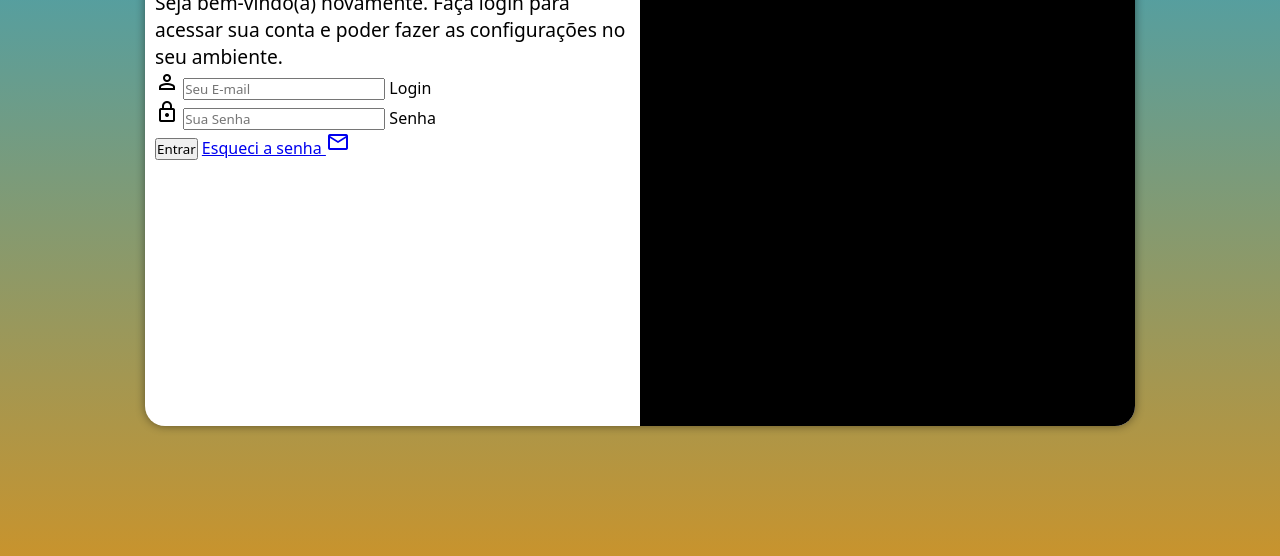
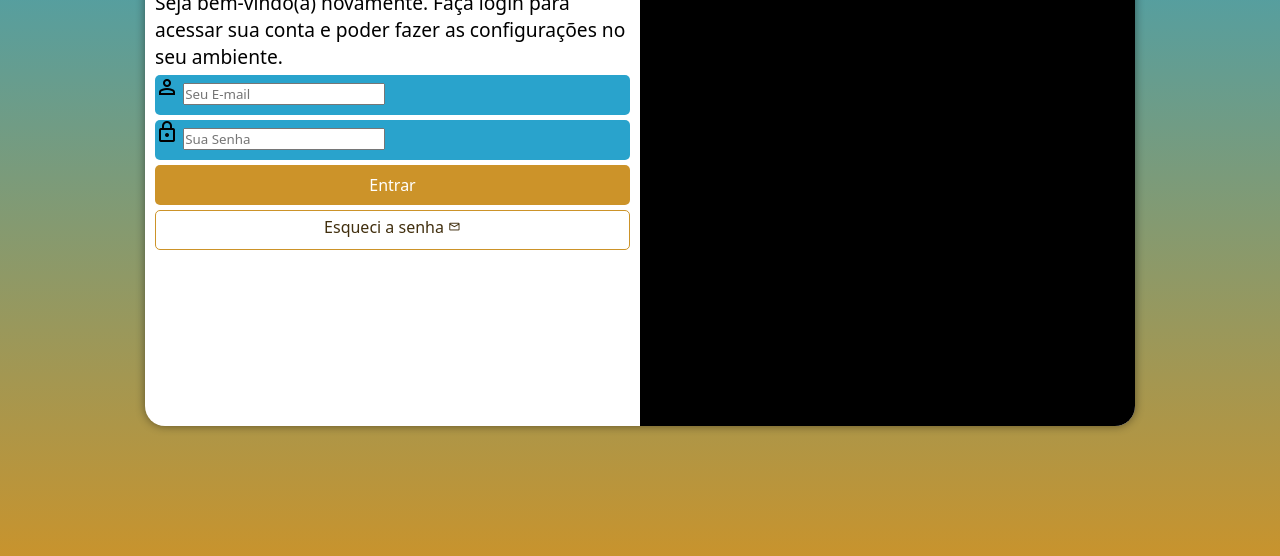
Before and after one commit to rafatrujillo/projeto-login, a plain HTML site: page index.html in a window 1280 px wide. Shown: the part 224-780 px from the top of the page. Drawn offline with nearby package versions, Linux system fonts and the light colour scheme.

Commit message:
formatacao do formulario

```diff
--- a/estilos/style.css
+++ b/estilos/style.css
@@ -63,3 +63,55 @@ div#formulario > h1 {
 div#formulario > p {
     font-size: 0.8em;
 }
+
+form > div.campo {
+    background-color: #29a3cc;
+    display: block;
+    width: 100%;
+    height: 40px;
+    border-radius: 5px;
+    margin: 5px 0px;
+}
+
+div.campo > label {
+    display: none;
+}
+
+form > input[type=submit] {
+    display: block;
+    font-size: 1em;
+    width: 100%;
+    height: 40px;
+    background-color: #cc9329;
+    color: white;
+    border: none;
+    border-radius: 5px;
+    cursor: pointer;
+}
+
+form > input[type=submit]:hover {
+    background-color: #9e7221;
+}
+
+form > a.botao {
+    display: block;
+    text-align: center;
+    font-size: 1em;
+    width: 100%;
+    height: 40px;
+    padding-top: 5px;
+    margin-top: 5px;
+    background-color: white;
+    color: #412f0e;
+    border: 1px solid #cc9329;
+    border-radius: 5px;
+    text-decoration: none;
+}
+
+form > a.botao:hover {
+    background-color: #ecad38;
+}
+
+form > a.botao > span {
+    font-size: 0.8em;
+}
--- a/index.html
+++ b/index.html
@@ -31,7 +31,7 @@
                         <label for="isenha">Senha</label>
                     </div>
                     <input type="submit" value="Entrar">
-                    <a href="esqueci.html">
+                    <a href="esqueci.html" class="botao">
                         Esqueci a senha <span class="material-symbols-outlined">mail</span>
                     </a>
                 </form>
```
